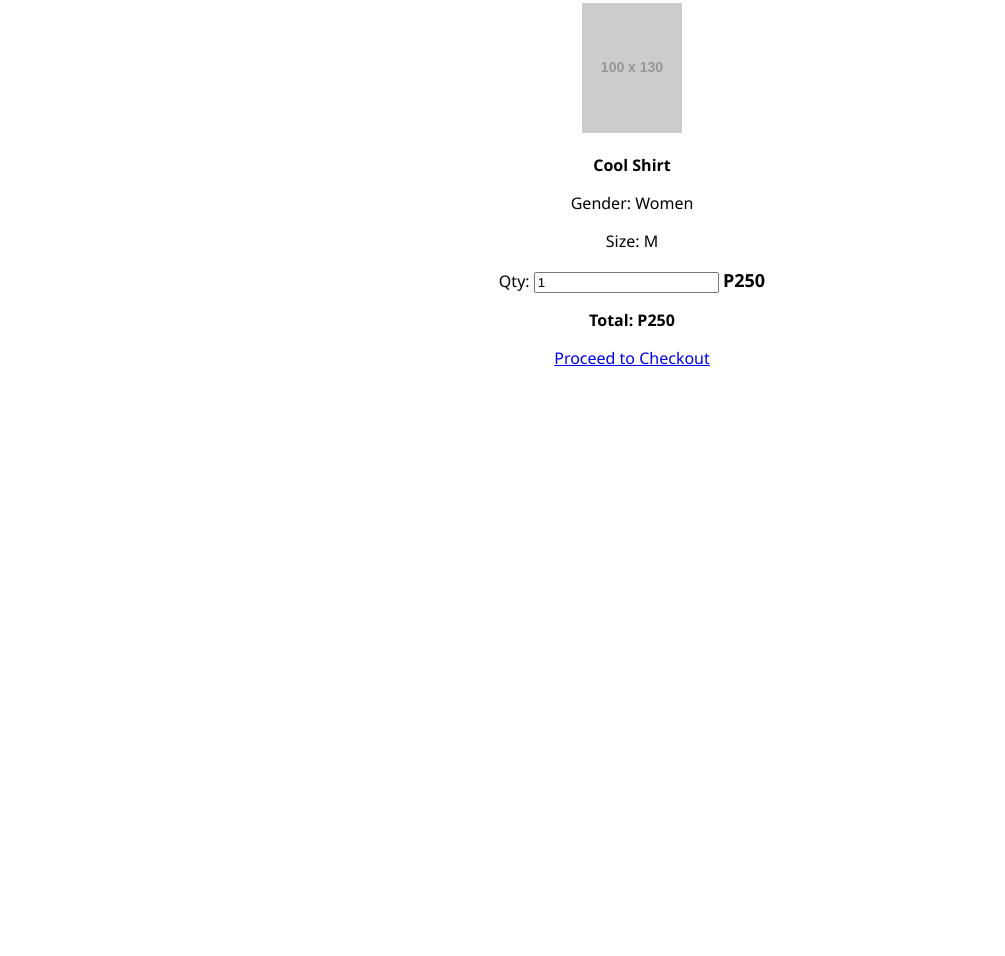
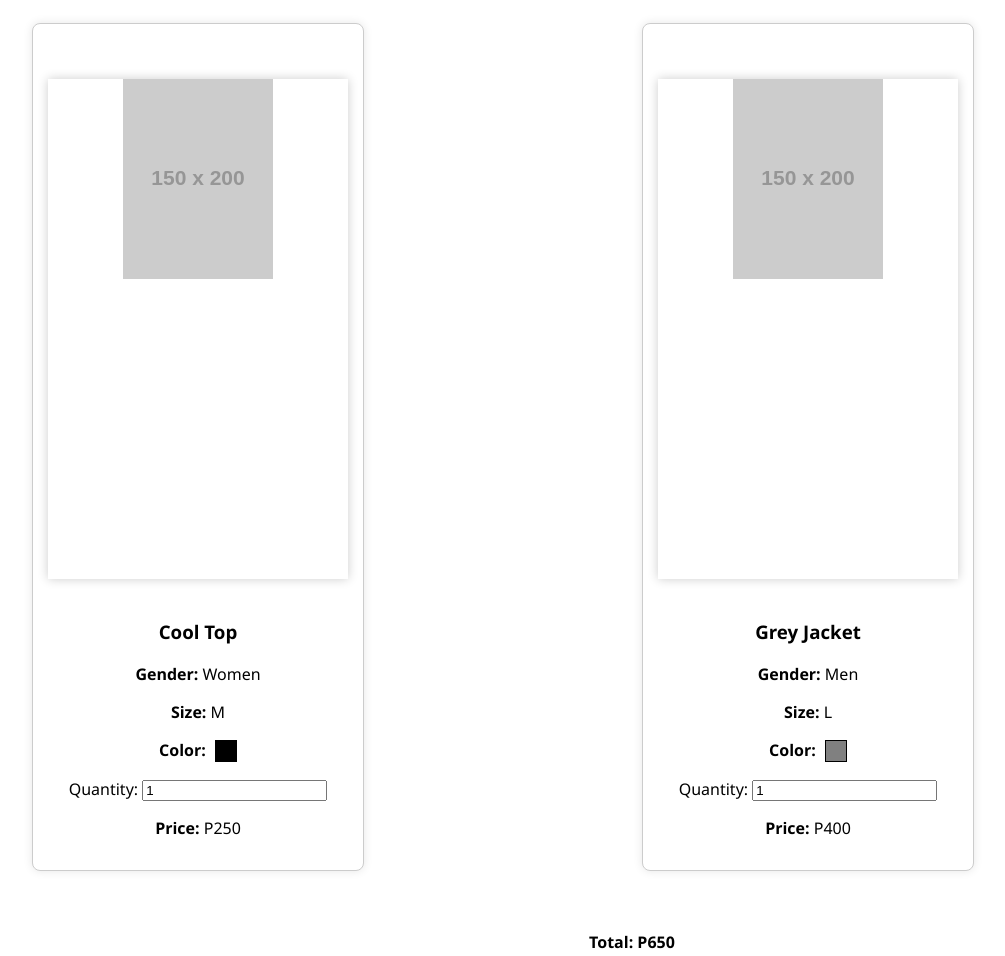
Before and after one commit to bianca1865/official-webs, a plain HTML site: page cart.html in a window 1280 px wide. Shown: the part 196-1152 px from the top of the page, without its empty margins (8-1013 px from the left). Before the commit the page ends 800 px from the top, so only its background shows below. Drawn offline with Linux system fonts and the light colour scheme; placeholder pictures from the web are drawn by us.

Commit message:
update css, checkout cart

```diff
--- a/cart.html
+++ b/cart.html
@@ -2,10 +2,10 @@
 <html lang="en">
 <head>
   <meta charset="UTF-8" />
-  <meta name="viewport" content="width=device-width, initial-scale=1.0" />
+  <meta name="viewport" content="width=device-width, initial-scale=1.0"/>
   <title>Coolest - Cart</title>
-  <link rel="stylesheet" href="coolest.css" />
-  <link rel="stylesheet" href="https://cdnjs.cloudflare.com/ajax/libs/font-awesome/6.5.0/css/all.min.css" crossorigin="anonymous" referrerpolicy="no-referrer" />
+  <link rel="stylesheet" href="coolest.css"/>
+  <link rel="stylesheet" href="https://cdnjs.cloudflare.com/ajax/libs/font-awesome/6.5.0/css/all.min.css" crossorigin="anonymous" referrerpolicy="no-referrer"/>
 </head>
 <body>
   <header>
@@ -20,26 +20,48 @@
 
   <main>
     <h2 style="text-align:center;">Your Cart</h2>
-    <section class="cart-items">
-      <div class="cart-item">
-        <img src="https://via.placeholder.com/100x130?text=Item" alt="Item">
-        <div class="item-details">
-          <p><strong>Cool Shirt</strong></p>
-          <p>Gender: Women</p>
-          <p>Size: M</p>
-          <div class="item-meta">
-            <label>Qty:</label>
+
+    <section class="product-grid">
+      <!-- Cart Item 1 -->
+      <div class="product-card">
+        <div class="slideshow-container">
+          <img src="https://via.placeholder.com/150x200?text=Cool+Top" class="slide-image" alt="Cool Top">
+        </div>
+        <div class="product-info">
+          <h3>Cool Top</h3>
+          <p><strong>Gender:</strong> Women</p>
+          <p><strong>Size:</strong> M</p>
+          <p><strong>Color:</strong> <span class="color-box" style="background-color: black;"></span></p>
+          <label>Quantity:
             <input type="number" value="1" min="1" class="quantity-input">
-            <span class="price">P250</span>
-          </div>
+          </label>
+          <p><strong>Price:</strong> P250</p>
         </div>
       </div>
-      <!-- Repeat similar block for other items -->
+
+      <!-- Cart Item 2 -->
+      <div class="product-card">
+        <div class="slideshow-container">
+          <img src="https://via.placeholder.com/150x200?text=Grey+Jacket" class="slide-image" alt="Grey Jacket">
+        </div>
+        <div class="product-info">
+          <h3>Grey Jacket</h3>
+          <p><strong>Gender:</strong> Men</p>
+          <p><strong>Size:</strong> L</p>
+          <p><strong>Color:</strong> <span class="color-box" style="background-color: grey;"></span></p>
+          <label>Quantity:
+            <input type="number" value="1" min="1" class="quantity-input">
+          </label>
+          <p><strong>Price:</strong> P400</p>
+        </div>
+      </div>
+
+      <!-- Add more cart items similarly as needed -->
     </section>
 
-    <section class="cart-summary">
-      <p><strong>Total: P250</strong></p>
-      <a href="checkout.html" class="checkout-button">Proceed to Checkout</a>
+    <section class="cart-summary" style="text-align:center; margin: 40px 0;">
+      <p><strong>Total: P650</strong></p>
+      <a href="checkout.html" class="checkout-button" style="background-color: black; color: white;">Proceed to Checkout</a>
     </section>
   </main>
 </body>
--- a/coolest.css
+++ b/coolest.css
@@ -135,3 +135,35 @@ main {
 .add-to-cart:hover {
   background: grey;
 }
+.product-grid {
+  display: grid;
+  grid-template-columns: repeat(auto-fit, minmax(250px, 1fr));
+  gap: 20px;
+  padding: 20px;
+}
+
+.product-card {
+  background: white;
+  color: black;
+  border: 1px solid #ccc;
+  padding: 15px;
+  border-radius: 8px;
+  text-align: center;
+}
+
+.product-info .color-box {
+  display: inline-block;
+  width: 20px;
+  height: 20px;
+  border: 1px solid #000;
+  vertical-align: middle;
+  margin-left: 5px;
+}
+
+.checkout-button {
+  padding: 10px 20px;
+  text-decoration: none;
+  font-weight: bold;
+  border-radius: 5px;
+  display: inline-block;
+}
```
Also changed, not shown: checkout.html (+40 -0 lines).
